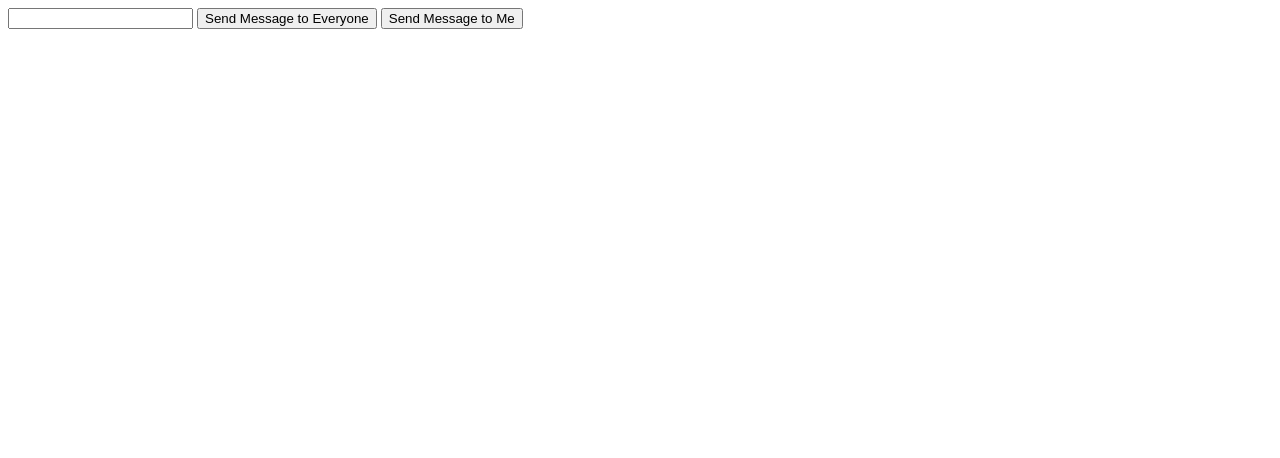
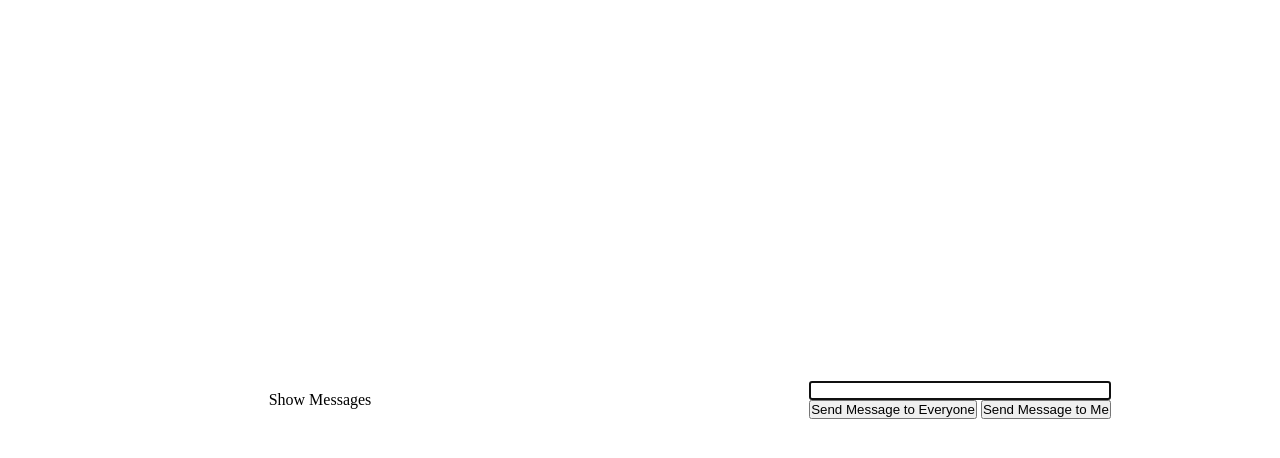
Before and after one commit to Leweyse/chatroom-js, a plain HTML site: page client/index.html in a window 1280 px wide. Drawn offline with nearby package versions, Linux system fonts and the light colour scheme; no server answers.

Commit message:
achieved basic functionality

```diff
--- a/client/index.html
+++ b/client/index.html
@@ -8,10 +8,19 @@
     <title>ChatRoom</title>
 </head>
 <body>
-    <input type="text">
-    <button>Send Message to Everyone</button>
-    <button>Send Message to Me</button>
-    <div id="target"></div>
+    <main>
+        <section id="target">
+            <p>Show Messages</p>
+        </section>
+
+        <section>
+            <input id="msg" type="text" autofocus>
+            <div class="buttons">
+                <button id="sendToAll">Send Message to Everyone</button>
+                <button id="sendToMe">Send Message to Me</button>
+            </div>
+        </section>
+    </main>
 
     <script src="/socket.io/socket.io.js"></script>
     <script src="js/index.js"></script>
--- a/client/js/index.js
+++ b/client/js/index.js
@@ -1 +1,18 @@
-let socket = io.connect();
+let socket = io.connect("http://localhost:8080/");
+
+const target = document.querySelector('#target p');
+const msg = document.getElementById('msg');
+const sendToAll = document.getElementById('sendToAll');
+const sendToMe = document.getElementById('sendToMe');
+
+sendToAll.addEventListener('click', () => {
+    socket.emit('sendToAll', msg.value);
+})
+
+sendToMe.addEventListener('click', () => {
+    socket.emit('sendToMe', msg.value);
+})
+
+socket.on('displayMessage', (message) => {
+    target.innerHTML += '<br>'+message;
+});
--- a/client/style/style.css
+++ b/client/style/style.css
@@ -0,0 +1,22 @@
+* {
+    margin: 0;
+    padding: 0;
+    box-sizing: border-box;
+}
+
+html,
+body,
+main {
+    width: 100%;
+    height: 100%;
+}
+
+main {
+    display: grid;
+    grid-template-columns: repeat(2, 1fr);
+    place-items: center;
+}
+
+section {
+    display: grid;
+}
```
Also changed, not shown: server/server.js (+11 -1 lines).
